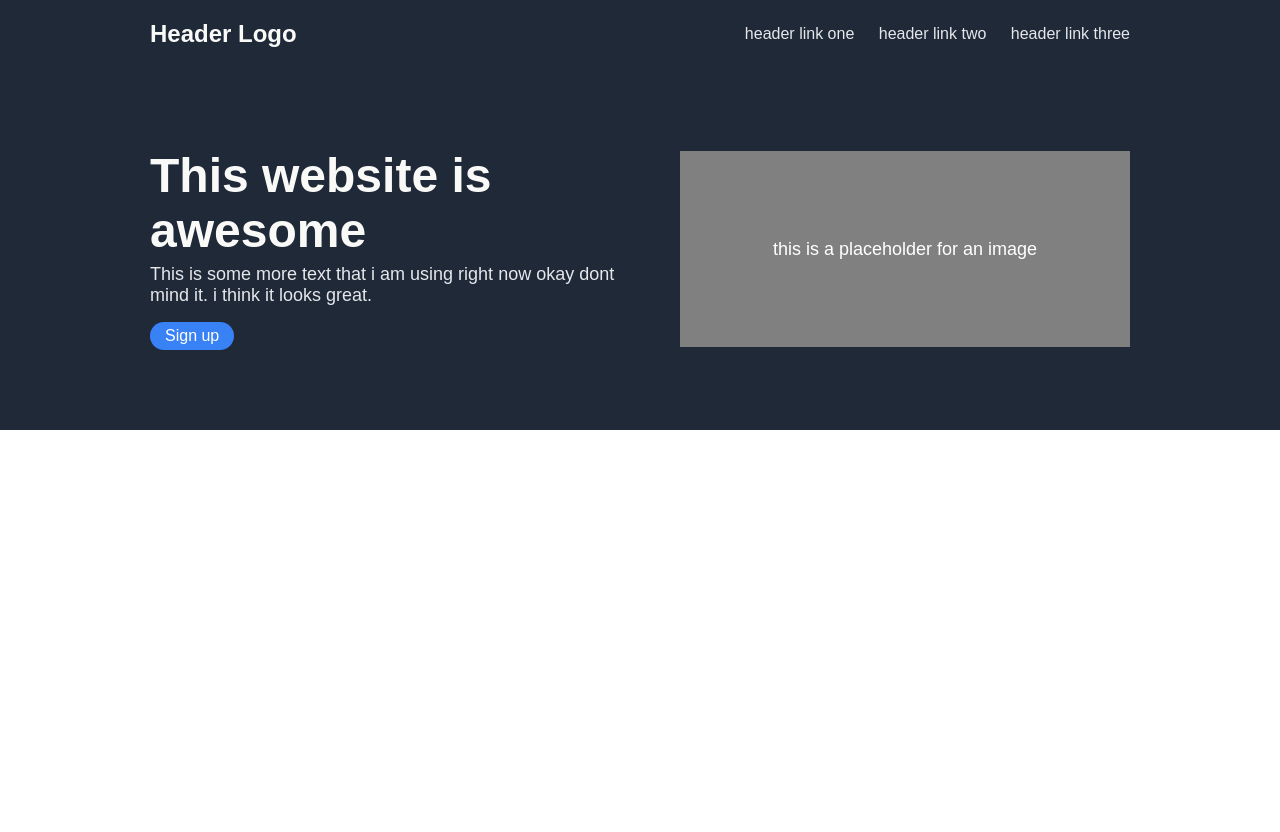
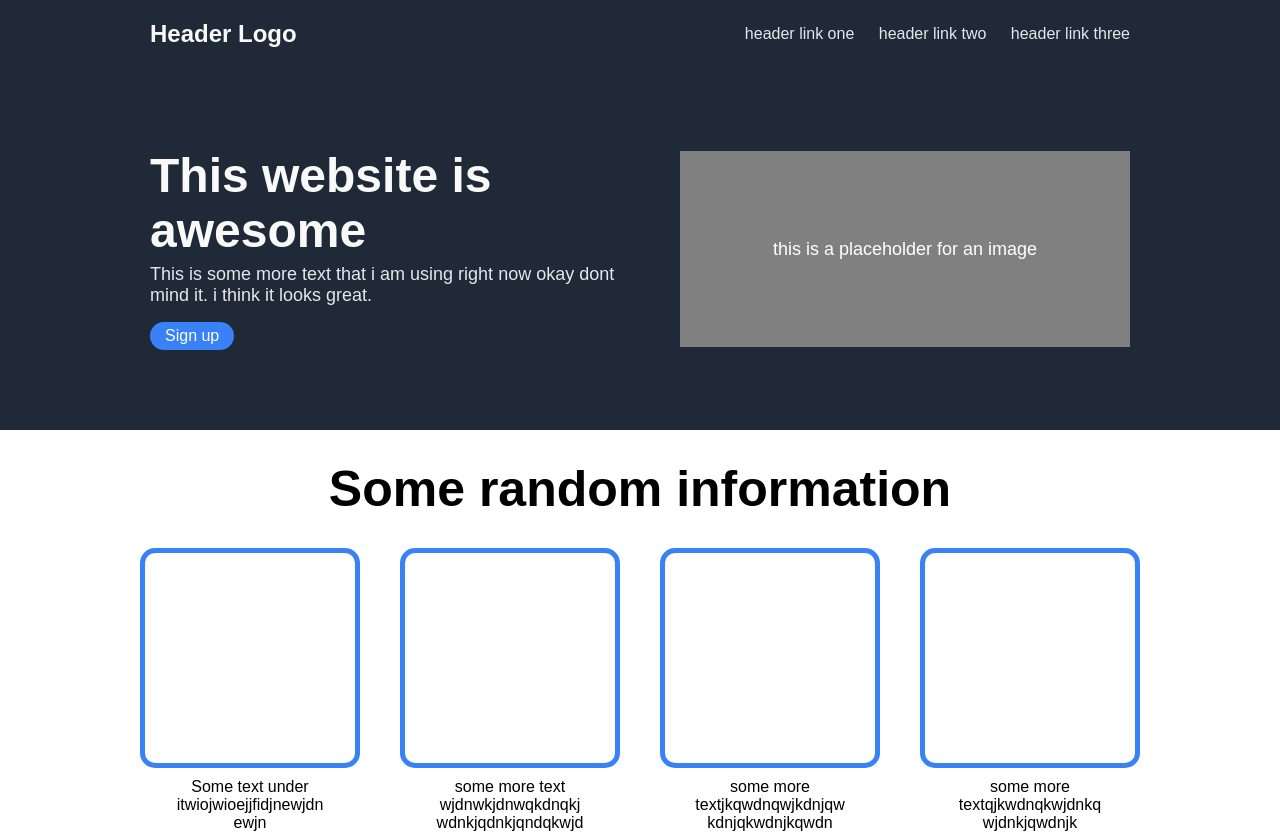
Before and after one commit to Tasal57/Landing-page, a plain HTML site: page index.html in a window 1280 px wide. Before the commit the page ends 800 px from the top, so only its background shows below. Drawn offline with Linux system fonts and the light colour scheme.

Commit message:
New white background section added to webpage.
Added squaresa and text in the new area.
All the squares and text for each one
are the same size. I used different containers for
both the heading and squares. Although, it can be
improved if i use the same container for both.

```diff
--- a/index.html
+++ b/index.html
@@ -35,6 +35,47 @@
 
     </div>
 
+    <div class="info-section">
+
+      <div class="title">
+        <h2>Some random information</h2>
+
+      </div>
+
+    </div>
+
+    <div class="box-section">
+      <div class="each-card-area">
+        <div class="card"></div>
+        <p>Some text under itwiojwioejjfidjnewjdnewjn</p>
+      </div>
+
+
+      <div class="each-card-area">
+        <div class="card"></div>
+        <p>some more text wjdnwkjdnwqkdnqkjwdnkjqdnkjqndqkwjd</p>
+      </div>
+
+      <div class="each-card-area">
+        <div class="card"></div>
+        <p>some more textjkqwdnqwjkdnjqwkdnjqkwdnjkqwdn</p>
+      </div>
+
+      <div class="each-card-area">
+        <div class="card"></div>
+        <p>some more textqjkwdnqkwjdnkqwjdnkjqwdnjk</p>
+      </div>
+
+
+
+
+
+
+
+    </div>
+
+
+
 
   </body>
 </html>
--- a/style.css
+++ b/style.css
@@ -82,3 +82,54 @@ button {
 
 
 }
+
+.info-section {
+  background-color: white;
+  display: flex;
+  align-items: center;
+  justify-content: center;
+
+}
+
+.title h2 {
+  padding: 30px 0px;
+  color: black;
+  font-weight: bold;
+  font-size: 50px;
+}
+
+.box-section {
+  background-color: white;
+  color: black;
+  display: flex;
+  align-items: center;
+  justify-content: center;
+  gap: 40px;
+
+
+}
+
+.card {
+  border: 5px solid #3882f6;
+  border-radius: 15px;
+  padding: 100px;
+  width: 220px;
+  height: 220px;
+  margin-bottom: 10px;
+
+
+}
+
+.each-card-area {
+  display: flex;
+  flex-direction: column;
+  align-items: center;
+
+
+}
+
+.each-card-area p {
+  text-align: center;
+  word-wrap: break-word;
+  width: 150px;
+}
```
